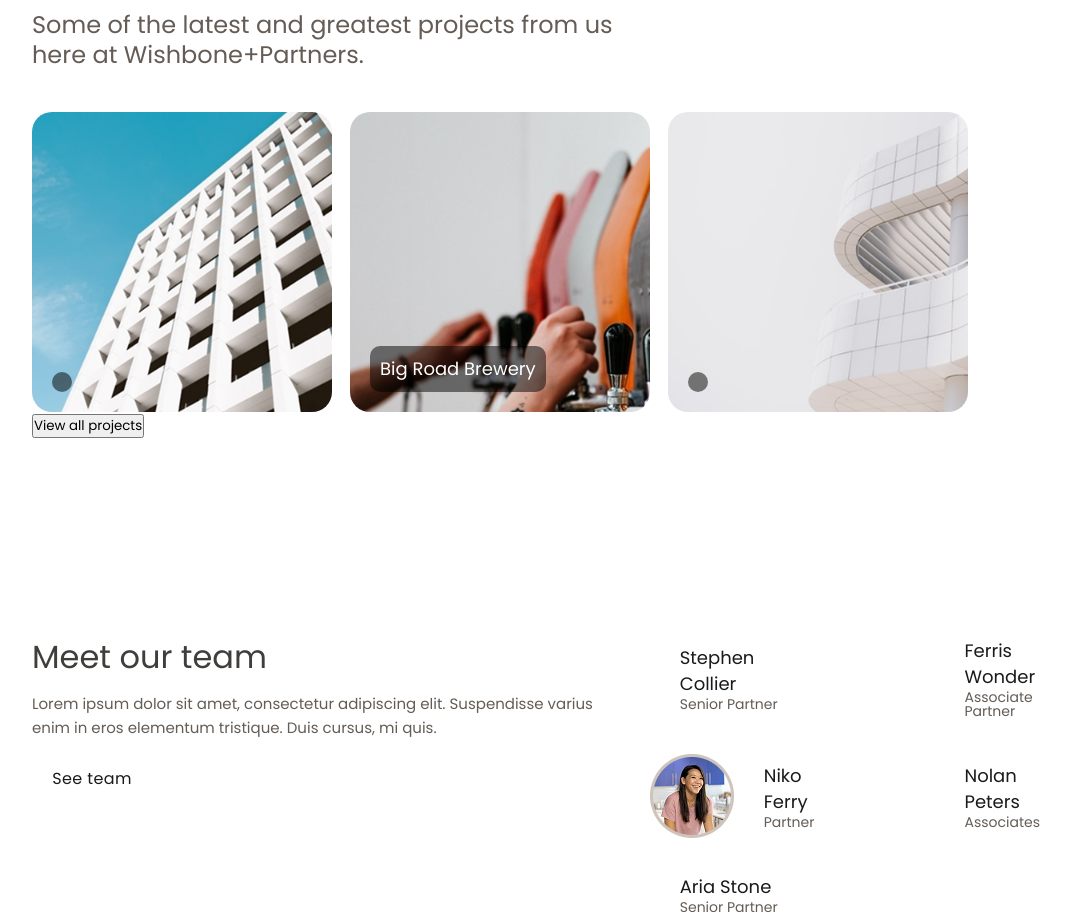
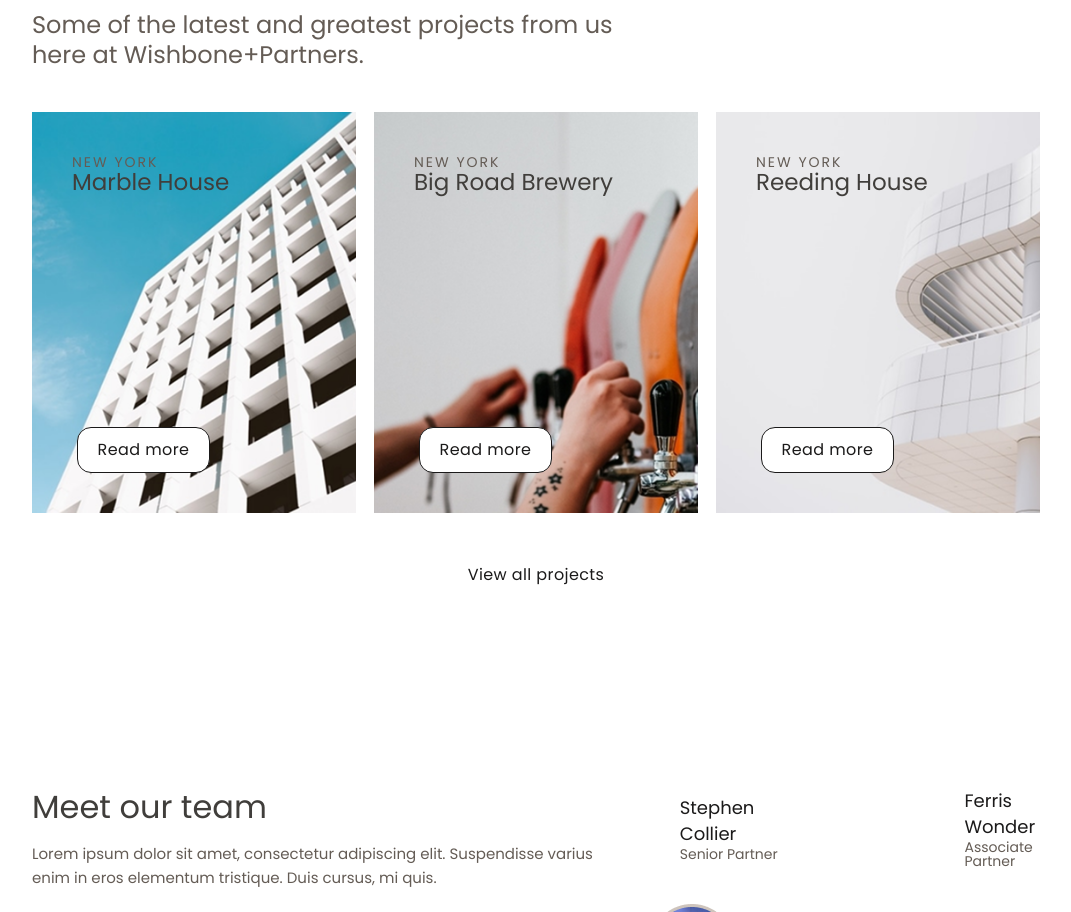
Before and after one commit to DmytroMyskov/wishbone-training, a plain HTML site: page index.html in a window 1280 px wide. Shown: the part 4849-5761 px from the top of the page, without its empty margins (104-1175 px from the left). Drawn offline with Linux system fonts and the light colour scheme.

Commit message:
Update project section with new titles and locations; enhance button visibility and layout

```diff
--- a/index.html
+++ b/index.html
@@ -180,8 +180,8 @@
       <ul>
         <li>
           <img src="images/project-1.png" alt="">
-          <span></span>
-          <h4></h4>
+          <span>New York</span>
+          <h4>Marble House</h4>
           <button>Read more</button>
         </li>
         <li>
@@ -192,15 +192,13 @@
         </li>
         <li>
           <img src="images/project-3.png" alt="">
-          <span></span>
-          <h4></h4>
+          <span>New York</span>
+          <h4>Reeding House</h4>
           <button>Read more</button>
         </li>
       </ul>
 
-      <button>
-        <a href="">View all projects</a>
-      </button>
+      <a href="">View all projects</a>
     </section>
 
     <section class="team">
--- a/style.css
+++ b/style.css
@@ -365,37 +365,119 @@ main {
     ul {
       display: flex;
       gap: 18px;
+      justify-content: space-between;
 
       li {
-        width: 300px;
-        height: 300px;
+        overflow: hidden;
         position: relative;
-        overflow: hidden;
-        border-radius: 20px;
+
+        /* :hover {
+
+          span,
+          h4,
+          button {
+            opacity: 1;
+          }
+        } */
+
+        /* :not(:hover) {
+
+          span,
+          h4,
+          button {
+            opacity: 0;
+          }
+        } */
 
         img {
           width: 100%;
           height: 100%;
           object-fit: cover;
           transition: transform 0.5s;
+          z-index: -1;
         }
 
         &:hover img {
-          transform: scale(1.1);
+          transform: scale(1.05);
           transition: transform 0.5s;
+        }
+
+        span {
+          position: absolute;
+          top: 40px;
+          left: 40px;
+          font-size: 14px;
+          letter-spacing: 2px;
+          line-height: 20px;
+          color: var(--secondary-color);
+          text-transform: uppercase;
         }
 
         h4 {
           position: absolute;
-          bottom: 20px;
-          left: 20px;
-          font-size: 18px;
-          line-height: 26px;
-          color: var(--fifth-color);
-          background-color: rgba(0, 0, 0, 0.5);
-          padding: 10px;
-          border-radius: 10px;
+          top: 55px;
+          left: 40px;
+          font-size: 23px;
+          line-height: 30px;
+          color: var(--primary-color);
+
+          /* &:not(:hover) {
+            opacity: 0;
+          } */
         }
+
+        button {
+          position: absolute;
+          bottom: 40px;
+          left: 45px;
+          width: 133px;
+          height: 46px;
+          border-radius: 14px;
+          border: 1px solid var(--third-color);
+          background-color: var(--fifth-color);
+          color: var(--third-color);
+          transition: 0.5s;
+          cursor: pointer;
+          font-size: 16px;
+          line-height: 24px;
+          letter-spacing: 0.4px;
+
+          &:hover {
+            background-color: var(--third-color);
+            color: var(--fifth-color);
+            border: 1px solid var(--third-color);
+            transition: 0.5s;
+          }
+
+          /* &:not(:hover) {
+            opacity: 0;
+          } */
+        }
+
+        button:not(:hover) {
+          opacity: 1;
+        }
+
+        :not(:hover)>button {
+          opacity: 0;
+        }
+      }
+    }
+
+    a {
+      display: block;
+      margin-top: 50px;
+      text-align: center;
+      font-size: 16px;
+      line-height: 24px;
+      letter-spacing: 0.4px;
+      color: var(--third-color);
+      border-bottom: 1px solid transparent;
+      transition: 0.5s;
+
+      &:hover {
+        border-bottom: 1px solid var(--third-color);
+        transition: 0.5s;
       }
     }
   }
```
